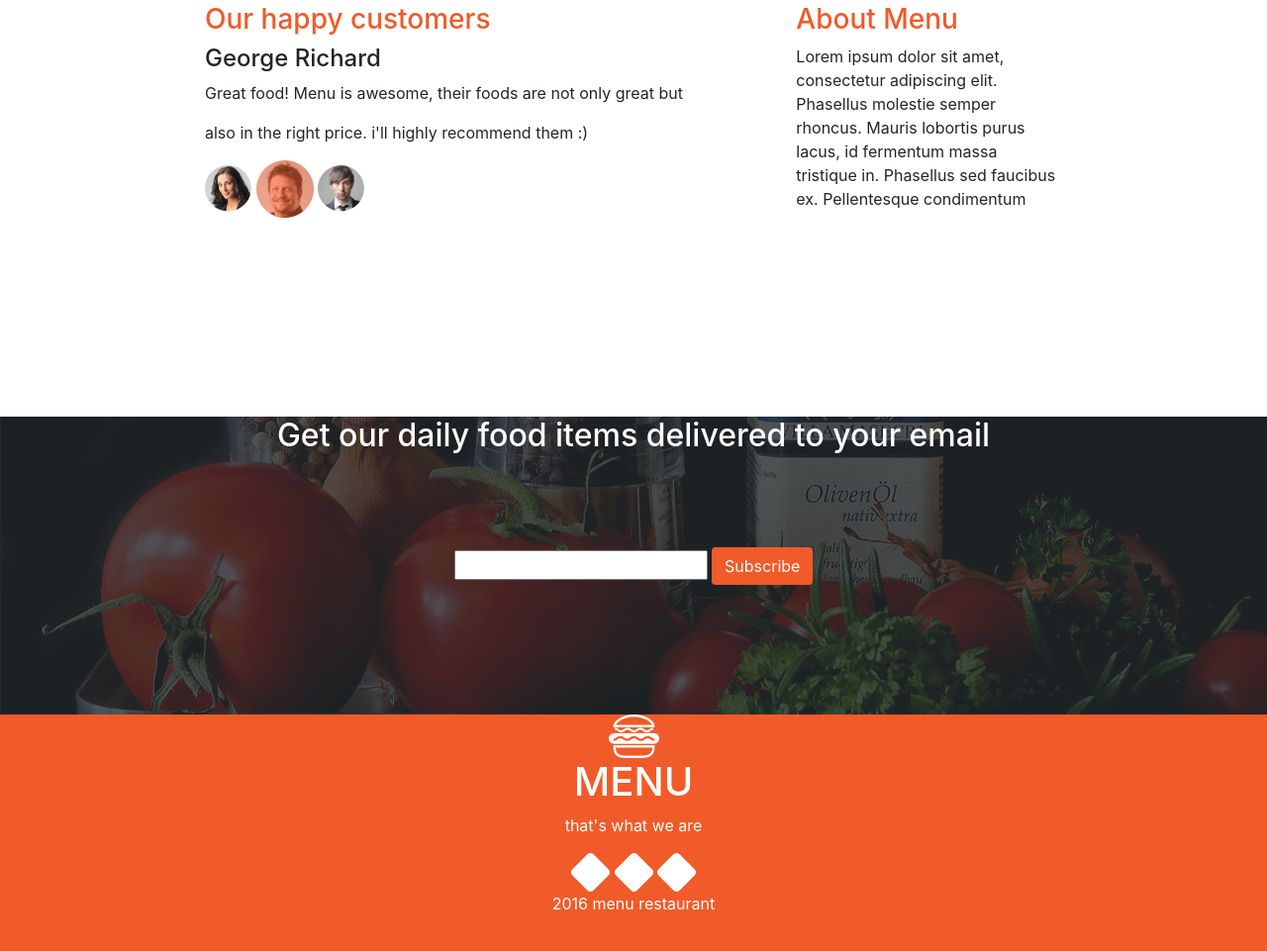
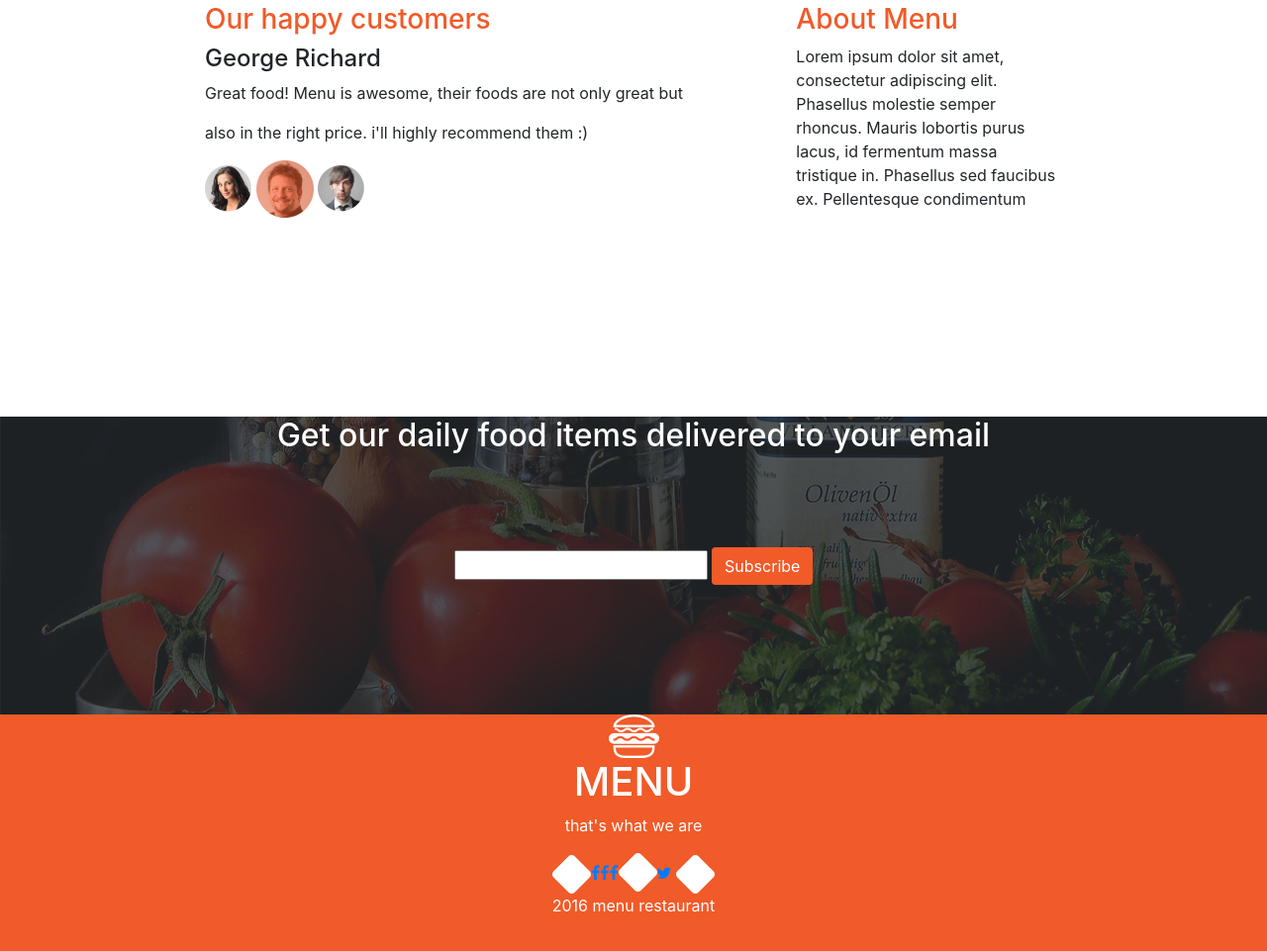
Before and after one commit to gichimux/anita-s-kitchen, a plain HTML site: page anitas-kitchen/index.html in a window 1280 px wide. Shown: the part 2669-3630 px from the top of the page at 99% size. Drawn offline with Linux system fonts and the light colour scheme; a web font is replaced by a local one.

Commit message:
added social media icons #not working

```diff
--- a/anitas-kitchen/index.html
+++ b/anitas-kitchen/index.html
@@ -6,6 +6,7 @@
     <link href="https://fonts.googleapis.com/css?family=Ovo" rel="stylesheet">
     <script src="js/jquery-3.2.1.js"></script>
     <script src="js/script.js"></script>
+    <link rel="stylesheet" href="https://cdnjs.cloudflare.com/ajax/libs/font-awesome/4.7.0/css/font-awesome.min.css">
     <title>Anita's kitchen</title>
 
   </head>
@@ -150,9 +151,9 @@
   <div id="burger"><img src ="img/logo_white.png"></div>
   <h1>MENU</h1>
   <p>that's what we are</p>
-  <li><img src="img/facebook.png"></li>
-  <li><img src="img/twitter.png"></li>
-  <li><img src="img/pinterest.png"></li>
+  <li class="fb"><img src="img/facebook.png"><a href="#" class="fa fa-facebook"></li>
+  <li class="twt"><img src="img/twitter.png"><a href="#" class="fa fa-twitter"></a></li>
+  <li class="pnt"><img src="img/pinterest.png"><a href="#" class="fa fa-pintrest"></a></li>
   <p>2016 menu restaurant</p>
   </div>
   </body>
```
